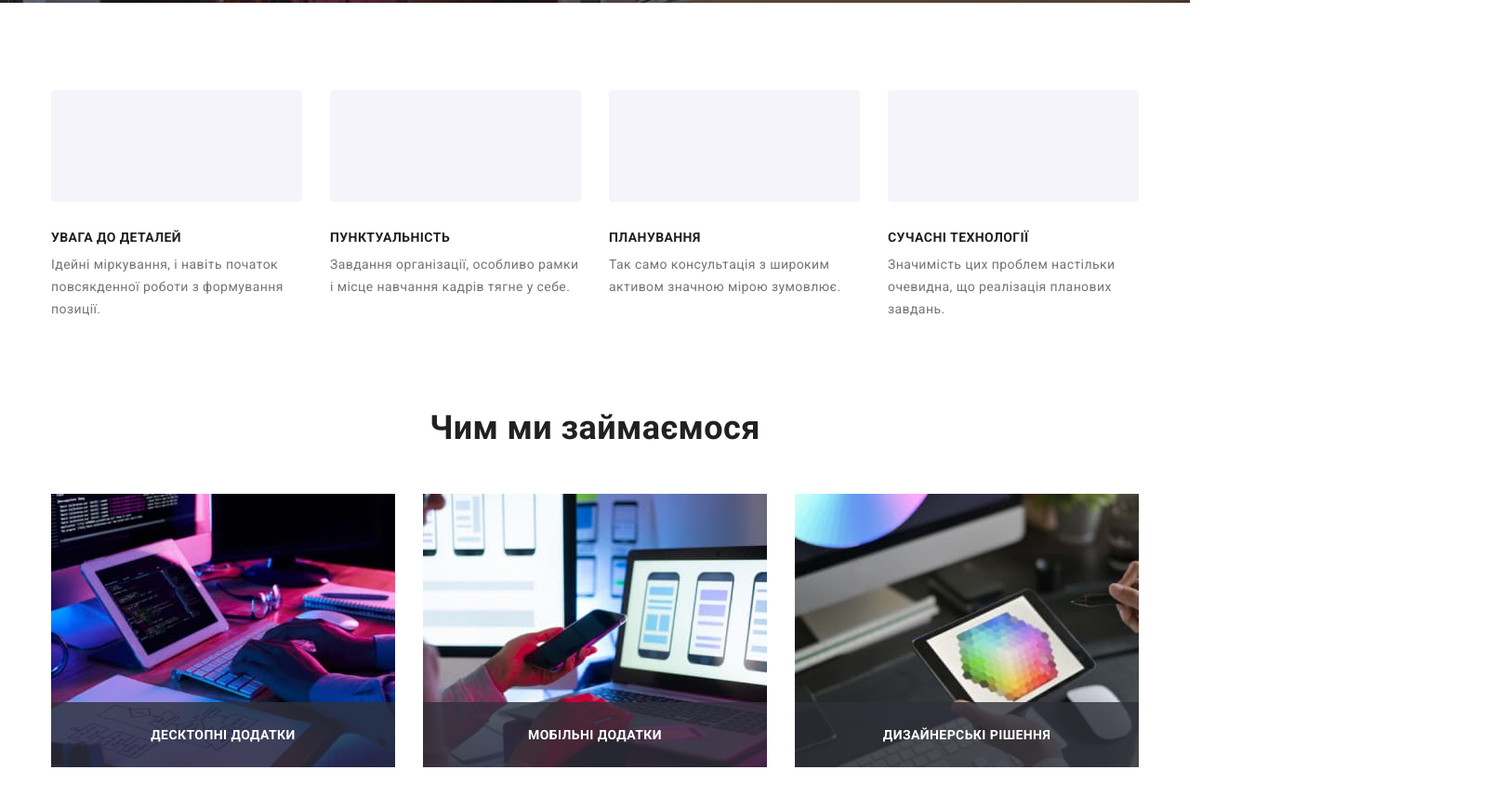
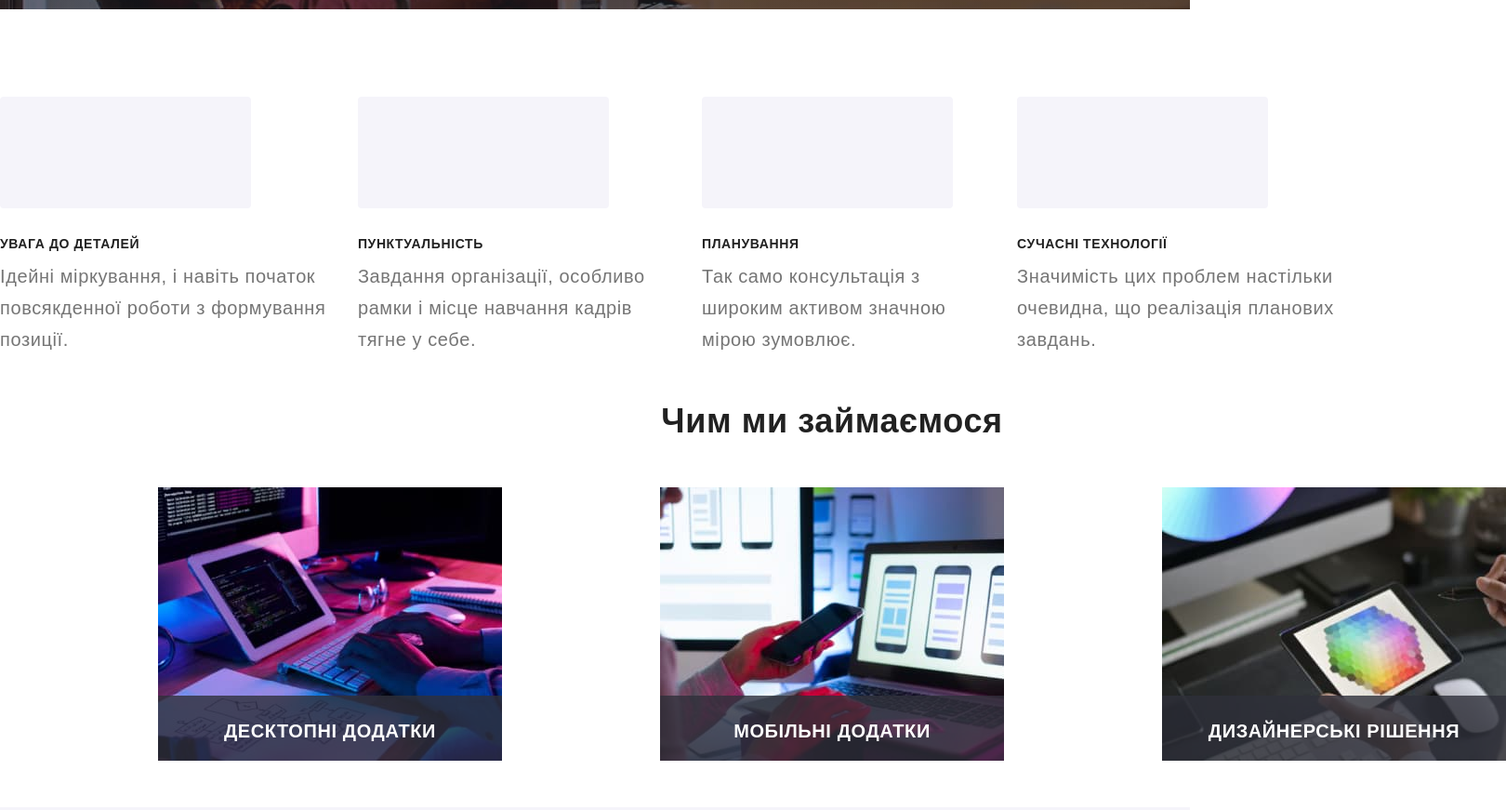
Before and after one commit to nikkuts/yedyni-course, a plain HTML site: page index.html in a window 1280 px wide. Shown: the part 678-1549 px from the top of the page at 93% size, 1620 px wide, since content can reach past the window. Drawn offline with nearby package versions, Linux system fonts and the light colour scheme.

Commit message:
update font

```diff
--- a/css/styles.css
+++ b/css/styles.css
@@ -51,22 +51,21 @@ h1, h2, h3, ul, p {
 }
 
 body {
-    font-family: 'Roboto', sans-serif;
-    font-size: 14px;
+    font-family: 'Halvar Breitschrift', sans-serif;
+    font-size: 20px;
     letter-spacing: 0.03em;
     color: var(--primary-text-color);
     background-color: var(--primary-background-color);
 }
 
 .section {
-    padding-top: 94px;
-    padding-bottom: 94px;
+    padding: 50px 170px;
 }
 
 .container {
-    width: 1200px;
+    width: 1450px;
     margin: 0 auto;
-    padding: 0 15px;
+    padding: 0;
   }
 
 .visually-hidden {
```
Also changed, not shown: package-lock.json (added).
